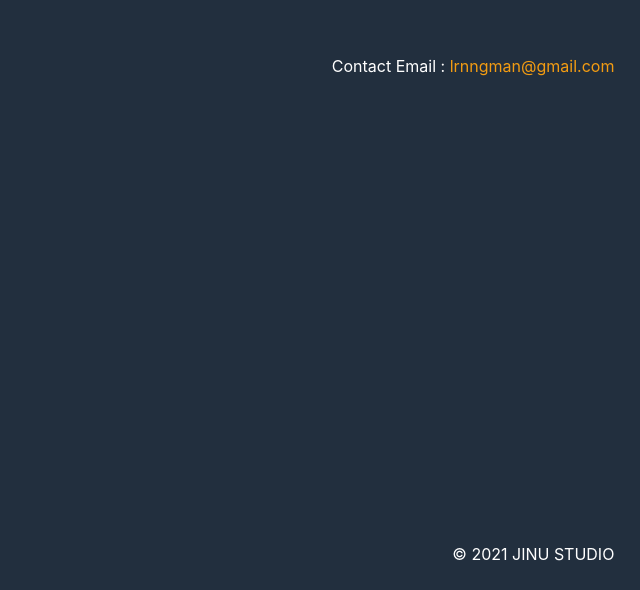
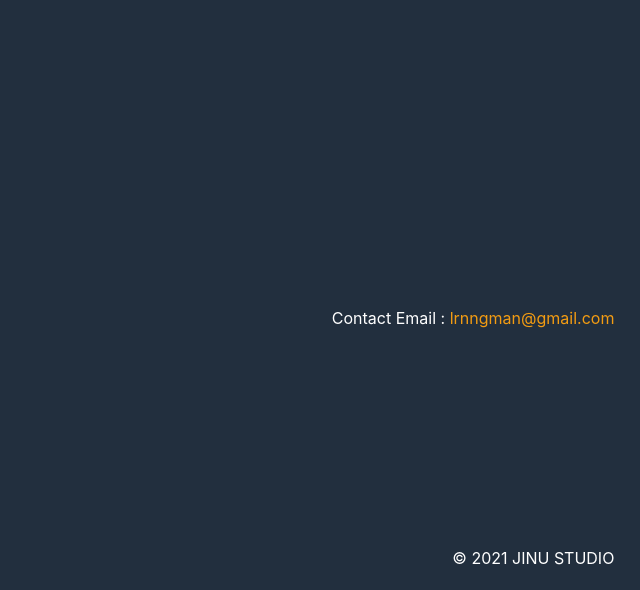
Before and after one commit to jiun-Kim/jinu-website, a React (Create React App) app: page / in a window 1280 px wide. Shown: the part 2610-3200 px from the top of the page, without its empty margins (640-1280 px from the left). Built offline with nearby package versions, Linux system fonts and the light colour scheme.

Commit message:
fixing footer

```diff
--- a/src/components/footer.js
+++ b/src/components/footer.js
@@ -5,7 +5,7 @@ const Container = styled.div`
   color: white;
   display: flex;
   flex-direction: column;
-  justify-content: center;
+  justify-content: flex-end;
   align-items: flex-end;
   height: 100vh;
 `;
@@ -13,9 +13,7 @@ const Container = styled.div`
 const Header = styled.div`
   height: 33%;
 `;
-const Main = styled.div`
-  height: 33%;
-`;
+const Main = styled.div``;
 const FooterBox = styled.div`
   display: flex;
   align-items: flex-end;
@@ -34,7 +32,7 @@ const Email = styled.span`
 const Footer = () => {
   return (
     <Container>
-      <Header></Header>
+      <Header />
       <Main>
         <span>
           Contact Email :{" "}
--- a/src/components/main.js
+++ b/src/components/main.js
@@ -74,7 +74,6 @@ const Main = () => {
   const getEvent = () => {
     const scrollLocation = document.documentElement.scrollTop;
     const windowHeight = window.innerHeight;
-    console.log(scrollLocation);
     if (windowHeight * 1.5 < scrollLocation) {
       return setScroll(true);
     } else {
```
